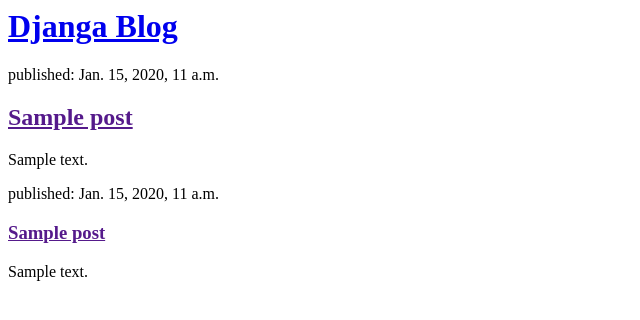
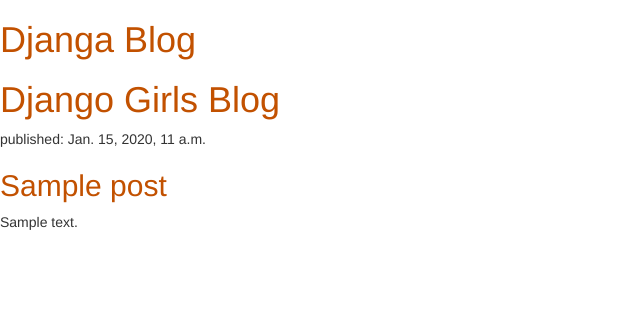
Before and after one commit to bergaros/first-blog., a Django app: template blog/templates/blog/post_list.html in a window 1280 px wide. Shown: the top 320 px of the page, without its empty margins (0-640 px from the left). Run offline with Django 3.2, Linux system fonts and the light colour scheme; the template is opened without the code that fills it: values that come from a table or form of the project are taken from there, others are empty; tables that the repository leaves empty hold one stand-in row (values such as "Sample post"); some libraries are stand-ins or nearby versions.

Commit message:
Change 003

```diff
--- /dev/null
+++ b/blog/static/css/blog.css
@@ -0,0 +1,3 @@
+h1 a, h2 a {
+    color: #C25100;
+}
--- a/blog/templates/blog/post_list.html
+++ b/blog/templates/blog/post_list.html
@@ -1,24 +1,25 @@
+{% load static %}
 <html>
     <head>
         <title>Djangom blog</title>
+        <link rel="stylesheet" href="//maxcdn.bootstrapcdn.com/bootstrap/3.2.0/css/bootstrap.min.css">
+        <link rel="stylesheet" href="//maxcdn.bootstrapcdn.com/bootstrap/3.2.0/css/bootstrap-theme.min.css">
+        <link rel="stylesheet" href="{% static 'css/blog.css' %}">
     </head>
     <body>
         <div>
             <h1><a href="/">Djanga Blog</a></h1>
         </div>
 
-        {% for post in posts %}
+
         <div>
-            <p>published: {{ post.published_date }}</p>
-            <h2><a href="">{{ post.title }}</a></h2>
-            <p>{{ post.text|linebreaksbr }}</p>
-        </div>
-    {% endfor %}
+    <h1><a href="/">Django Girls Blog</a></h1>
+</div>
 
-    {% for post in posts %}
-  <div>
-      <p>published: {{ post.published_date }}</p>
-      <h3><a href="">{{ post.title }}</a></h2>
-      <p>{{ post.text|linebreaksbr }}</p>
-  </div>
+{% for post in posts %}
+    <div>
+        <p>published: {{ post.published_date }}</p>
+        <h2><a href="">{{ post.title }}</a></h2>
+        <p>{{ post.text|linebreaksbr }}</p>
+    </div>
 {% endfor %}
```
